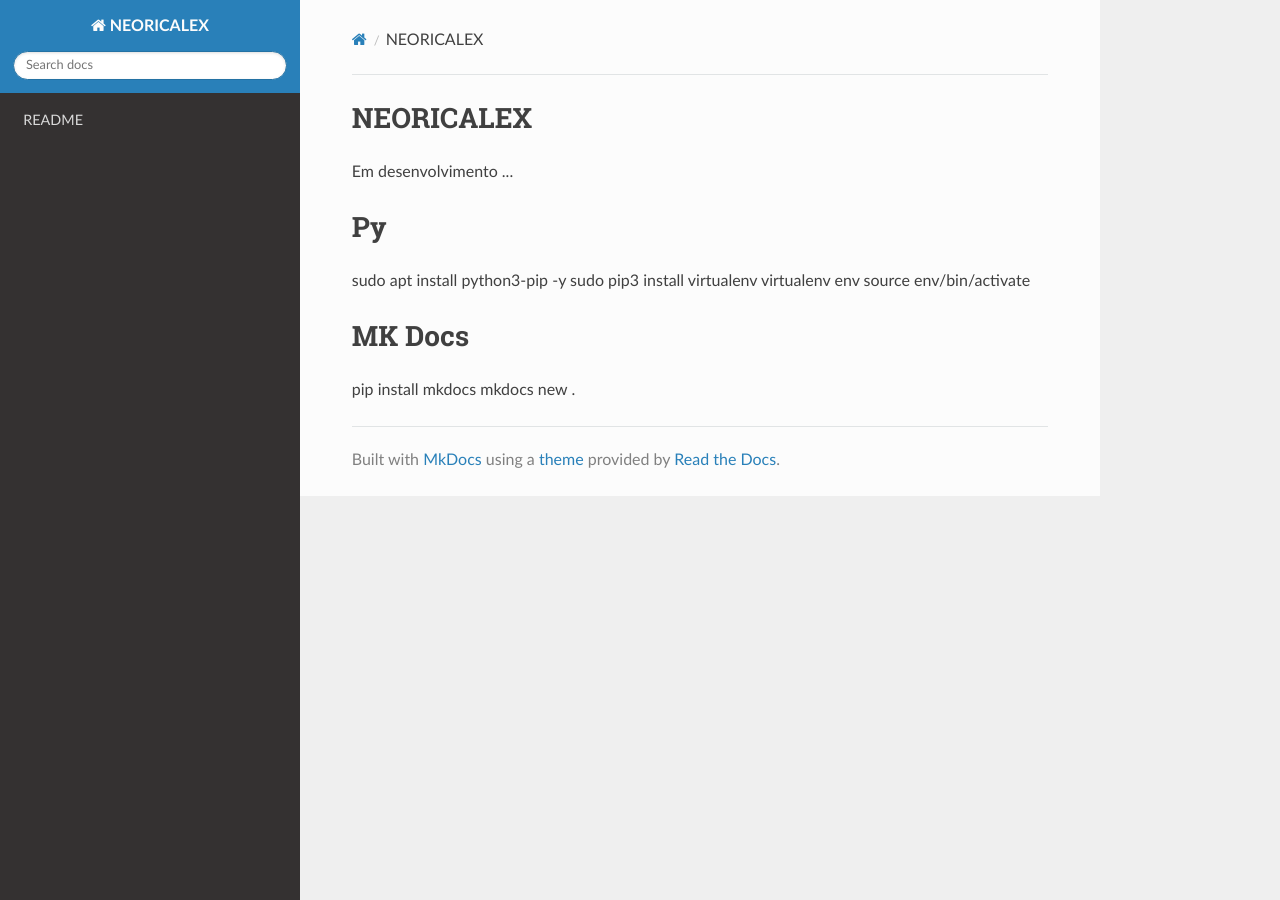
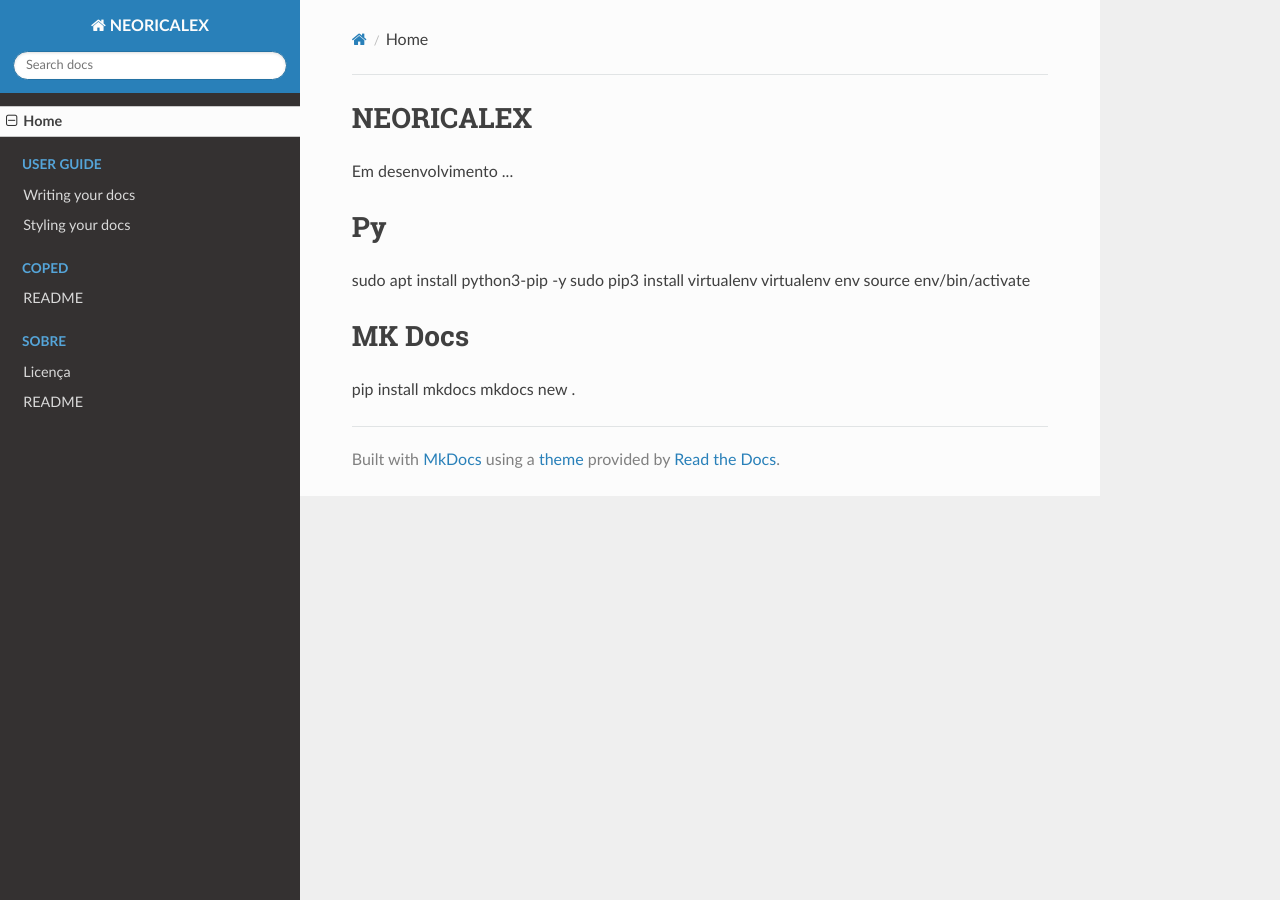
Before and after one commit to Vman45/neoricalex, an MkDocs documentation site: the page built from docs/index.md, in a window 1280 px wide. Built offline with MkDocs 1.6.1, drawn with Linux system fonts in a browser that asks for light colours; nearby versions of some CDN libraries.

Commit message:
Atualizar DOCs

```diff
--- a/mkdocs.yml
+++ b/mkdocs.yml
@@ -1,4 +1,12 @@
 site_name: NEORICALEX
 nav:
-    - README: README.md
+    - Home: 'index.md'
+    - 'User Guide':
+        - 'Writing your docs': 'writing-your-docs.md'
+        - 'Styling your docs': 'styling-your-docs.md'
+    - 'COPED':
+        - 'README': 'coped/README.md'
+    - Sobre:
+        - 'Licença': 'license.md'
+        - 'README': 'README.md'
 theme: readthedocs
```
